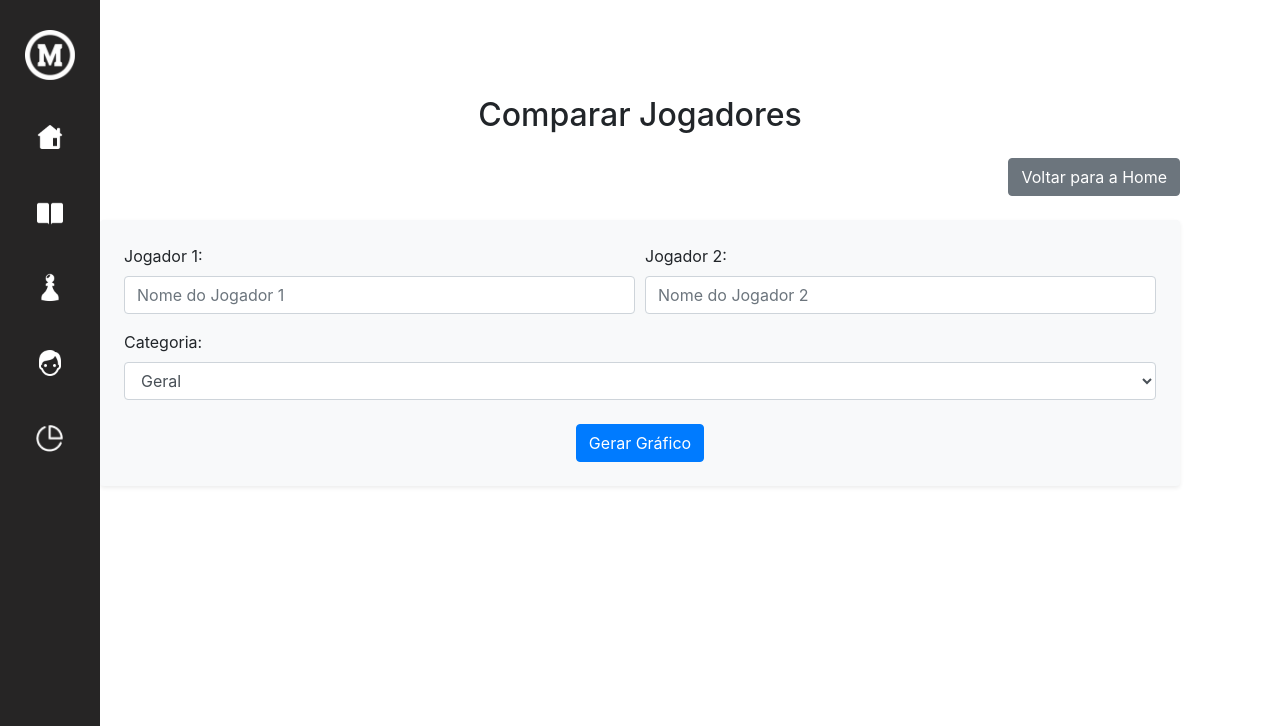
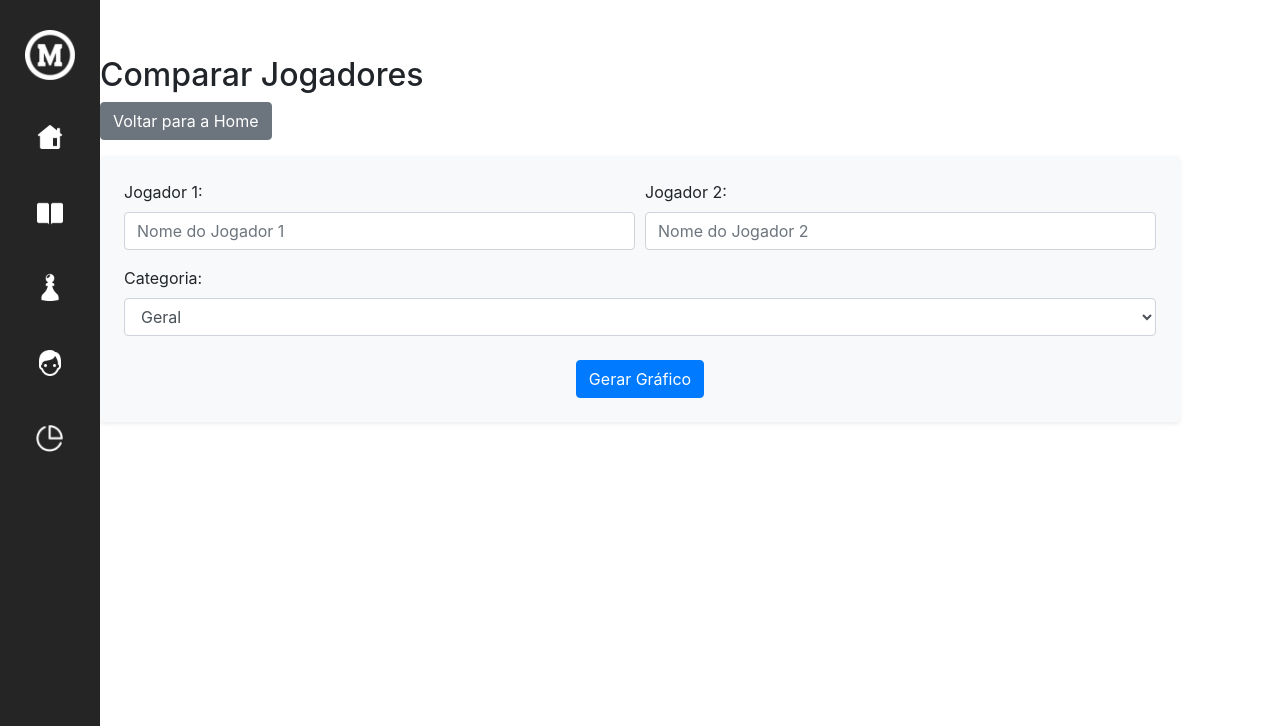
Before and after one commit to Lukxus/vlr_core, a Django app: page /comparar_jogadores/ in a window 1280 px wide. Shown: the top 726 px of the page. Run offline with Django 5.2, Linux system fonts and the light colour scheme; some libraries are stand-ins or nearby versions.

Commit message:
chore: att player compare screen

```diff
--- a/templates/comparar_jogadores.html
+++ b/templates/comparar_jogadores.html
@@ -1,11 +1,11 @@
 {% extends "base.html" %}
 
 {% block content %}
-<div class="container mt-5">
-    <h2 class="text-center mb-4">Comparar Jogadores</h2>
+<div class="container mt-2">
+    <h2 class="title">Comparar Jogadores</h2>
 
     <!-- Botão para voltar para a home -->
-    <div class="text-right mb-4">
+    <div class="mb-3">
         <a href="{% url 'home' %}" class="btn btn-secondary">Voltar para a Home</a>
     </div>
 
```
